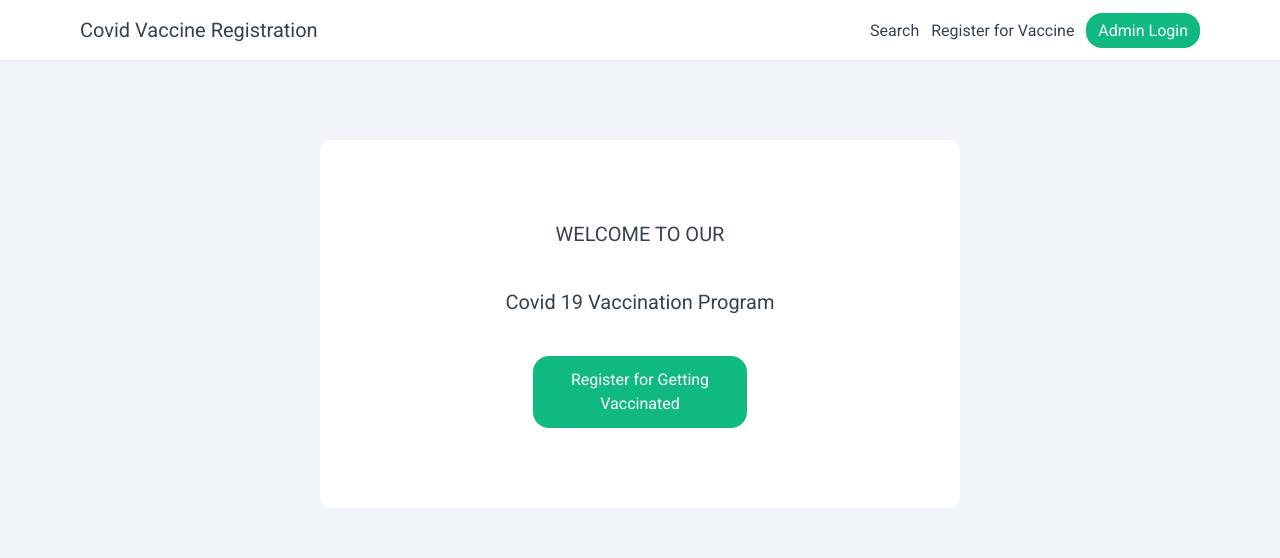
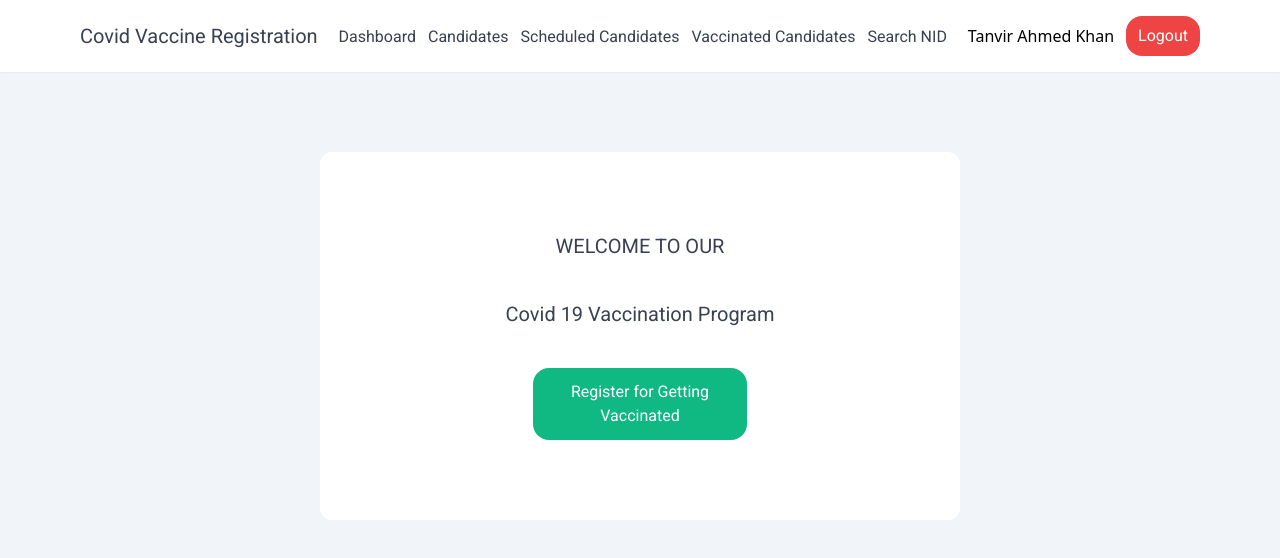
Before and after one commit to tanvirasifkhan/covid-vaccine-registration-app, a Vue app in the folder frontend/: page / in a window 1280 px wide. Shown: the top 558 px of the page. Built offline with nearby package versions, Linux system fonts and the light colour scheme.

Commit message:
pages created

```diff
--- a/frontend/src/components/AppHeader.vue
+++ b/frontend/src/components/AppHeader.vue
@@ -1,9 +1,13 @@
 <template>
+    <div class="flex items-center">
         <nav>
             <ul class="flex space-x-3">
                 <li><RouterLink :to="{ name: 'search' }" exact-active-class="text-emerald-600" class="hover:text-emerald-600 font-roboto text-gray-700">Search</RouterLink></li>
                 <li><RouterLink :to="{ name: 'registration' }" exact-active-class="text-emerald-600" class="hover:text-emerald-600 font-roboto text-gray-700">Register for Vaccine</RouterLink></li>
-            <li><RouterLink :to="{ name: 'admin-login' }" class="font-roboto text-white bg-emerald-500 px-3 py-2 rounded-2xl">Admin Login</RouterLink></li>
             </ul>
         </nav>
+    </div>
+    <div class="flex items-center space-x-3">
+        <RouterLink :to="{ name: 'admin-login' }" class="font-roboto text-white bg-emerald-500 px-3 py-2 rounded-2xl">Admin Login</RouterLink>
+    </div>
 </template>
--- /dev/null
+++ b/frontend/src/components/AuthenticatedAppHeader.vue
@@ -0,0 +1,17 @@
+<template>
+    <div class="flex items-center">
+        <nav>
+            <ul class="flex space-x-3">
+                <li><RouterLink :to="{  }" exact-active-class="text-emerald-600" class="hover:text-emerald-600 font-roboto text-gray-700">Dashboard</RouterLink></li>
+                <li><RouterLink :to="{  }" exact-active-class="text-emerald-600" class="hover:text-emerald-600 font-roboto text-gray-700">Candidates</RouterLink></li>
+                <li><RouterLink :to="{  }" exact-active-class="text-emerald-600" class="hover:text-emerald-600 font-roboto text-gray-700">Scheduled Candidates</RouterLink></li>
+                <li><RouterLink :to="{  }" exact-active-class="text-emerald-600" class="hover:text-emerald-600 font-roboto text-gray-700">Vaccinated Candidates</RouterLink></li>
+                <li><RouterLink :to="{ name: 'search' }" exact-active-class="text-emerald-600" class="hover:text-emerald-600 font-roboto text-gray-700">Search NID</RouterLink></li>
+            </ul>
+        </nav>
+    </div>
+    <div class="flex items-center space-x-3">
+        <h3>Tanvir Ahmed Khan</h3>
+        <RouterLink :to="{ name: 'admin-login' }" class="font-roboto text-white bg-red-500 px-3 py-2 rounded-2xl">Logout</RouterLink>
+    </div>
+</template>
--- a/frontend/src/layouts/AppLayout.vue
+++ b/frontend/src/layouts/AppLayout.vue
@@ -1,11 +1,12 @@
 <script setup lang="ts">
     import AppHeader from '@/components/AppHeader.vue'
+    import AuthenticatedAppHeader from '@/components/AuthenticatedAppHeader.vue'
 </script>
 
 <template>
     <header class="flex items-center justify-between bg-white px-20 py-4 shadow-sm">
         <RouterLink :to="{ name: 'home' }" class="font-roboto capitalize text-gray-700 text-xl">Covid Vaccine Registration</RouterLink>
-        <AppHeader />
+        <AuthenticatedAppHeader />
     </header>
     <slot />
 </template>
--- /dev/null
+++ b/frontend/src/pages/DashboardPage.vue
@@ -0,0 +1,17 @@
+<script setup lang="ts">
+    import AppLayout from '@/layouts/AppLayout.vue'
+    import { onMounted } from 'vue'
+
+    onMounted(() => document.title = 'Dashboard Page')
+</script>
+
+<template>
+    <AppLayout>
+        <div class="mx-auto w-6/12 bg-white my-20 rounded-xl py-20">
+            <div class="flex flex-col space-y-10 items-center">
+                <h3 class="font-roboto text-xl text-gray-700 text-center uppercase">Welcome Back</h3>
+                <h4 class="font-roboto text-xl text-gray-700 text-center capitalize">Md. Tanvir Ahmed Khan</h4>
+            </div>
+        </div>
+    </AppLayout>
+</template>
--- a/frontend/src/router/index.ts
+++ b/frontend/src/router/index.ts
@@ -26,6 +26,11 @@ const routes: RouteRecordRaw[] = [
         path: '/auth/login',
         component: ()=> import('@/pages/AdminLogin.vue'),
         name: 'admin-login'
+    },
+    {
+        path: '/dashboard',
+        component: ()=> import('@/pages/DashboardPage.vue'),
+        name: 'dashboard'
     }
 ]
 
```
Lines whose indentation alone changed are shown as unchanged.
